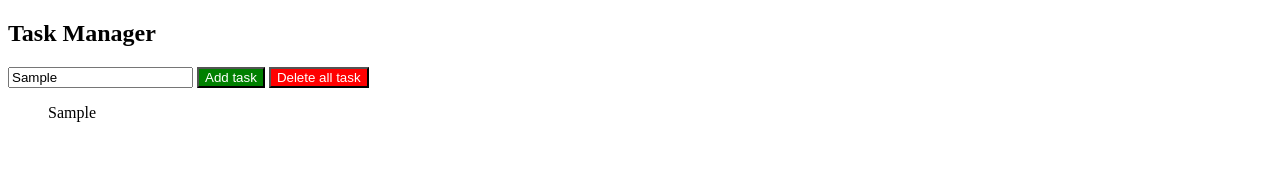
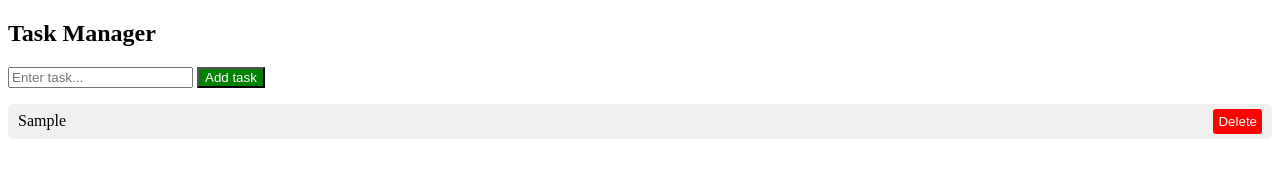
Before and after one commit to Janvi1205/web-java-exam, a plain HTML site: page index.html in a window 1280 px wide. Both pictures are taken after typing "Sample" into the empty fields and a click on the button "Add task". Drawn offline with Linux system fonts and the light colour scheme.

Commit message:
index.html

```diff
--- a/index.html
+++ b/index.html
@@ -1,4 +1,3 @@
-
 <!DOCTYPE html>
 <html lang="en">
 
@@ -7,45 +6,63 @@
     <meta name="viewport" content="width=device-width, initial-scale=1.0">
     <title>Task Manager</title>
     <style>
-        ul{
+        ul {
             list-style-type: none;
+            padding: 0;
         }
+        li {
+            margin: 5px 0;
+            display: flex;
+            align-items: center;
+            justify-content: space-between;
+            background: #f0f0f0;
+            padding: 5px 10px;
+            border-radius: 5px;
+        }
+        button.delete {
+            background-color: red;
+            color: white;
+            border: none;
+            padding: 5px;
+            cursor: pointer;
+            border-radius: 3px;
+        }
+    </style>
+</head>
 
-    </style>
-
+<body>
+    <h2>Task Manager</h2>
+    <input type="text" placeholder="Enter task..." id="task">
+    <button style="background-color: green; color: white;" onclick="add()">Add task</button>
+    <ul id="taskList"></ul>
 
     <script>
-        let ul=document.createElement("ul");
+        function add() {
+            let data = document.getElementById("task").value;
+            if (data === "") {
+                alert("Input area cannot be empty");
+            } else {
+                let ul = document.getElementById("taskList");
+                let li = document.createElement("li");
 
-        function add(){
-            let data =document.getElementById("task").value;
-            if(data=="")
-        {
-            alert("Input area cannot be empty");
+                let taskText = document.createElement("span");
+                taskText.textContent = data;
+
+                let deleteBtn = document.createElement("button");
+                deleteBtn.textContent = "Delete";
+                deleteBtn.className = "delete";
+                deleteBtn.onclick = function () {
+                    ul.removeChild(li);
+                };
+
+                li.appendChild(taskText);
+                li.appendChild(deleteBtn);
+                ul.appendChild(li);
+
+                document.getElementById("task").value = ""; // Clear input field
+            }
         }
-        else{
+    </script>
+</body>
 
-            let li = document.createElement("li") //created li element dynamically
-            li.textContent=data;
-            ul.appendChild(li);
-            document.body.appendChild(ul);
-            document.body.appendChild(button);
-
-            document.getElementById("task").value =""; // Clear input field
-
-        }
-
-        }
-        function reset() {
-            ul.textContent="";
-        }
-
-    </script>
-</head>
-<body>
-    <h2>Task Manager</h2>
-    <input type="text" placeholder="Enter task..." name="" id="task" >
-    <button style="background-color: green;color: white;" onclick="add()">Add task</button>
-    <button style="background-color: red;color: white;" onclick="reset()">Delete all task</button>
-
-</body>
+</html>
```
